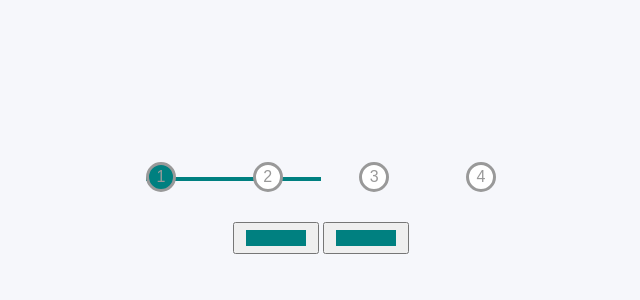
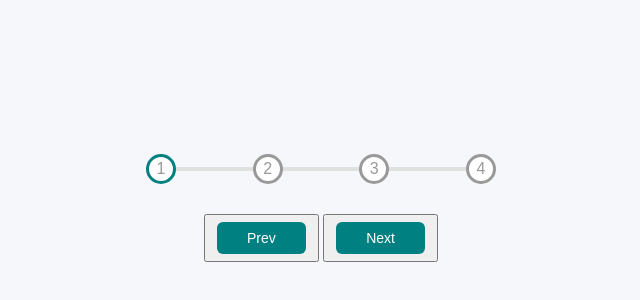
Before and after one commit to solonkonora/Day-two, a plain HTML site: page index.html in a window 1280 px wide. Shown: the part 192-492 px from the top of the page, without its empty margins (319-959 px from the left). Drawn offline with Linux system fonts and the light colour scheme; a web font is replaced by a local one.

Commit message:
add the style

```diff
--- a/index.html
+++ b/index.html
@@ -19,10 +19,10 @@
     </div>
 
     <button>
-      <div class="btn" id="prev"></div>
+      <div class="btn" id="prev">Prev</div>
     </button>
     <button>
-      <div class="btn" id="next"></div>
+      <div class="btn" id="next">Next</div>
     </button>
   </div>
 
--- a/style.css
+++ b/style.css
@@ -29,6 +29,7 @@ body {
 }
 
 .progress-container::before {
+  content: '';
   background-color: #e0e0e0;
   position: absolute;
   top: 50%;
@@ -44,9 +45,9 @@ body {
   position: absolute;
   top: 50%;
   left: 0;
-  transition: translateY(-50%);
+  transform: translateY(-50%);
+  width: 0%;
   height: 4px;
-  width: 50%;
   z-index: -1;
   transition: 0.4s ease;
 }
@@ -65,14 +66,15 @@ body {
 }
 
 .circle.active {
-  background-color: #008080;
+ border-color: #008080;
 }
 
 .btn {
   background-color: #008080;
   margin: 5px;
   color: #fff;
-  border: 6px;
+  border: 0px;
+  border-radius: 6px;
   cursor: pointer;
   font-family: inherit;
   padding: 8px 30px;
```
